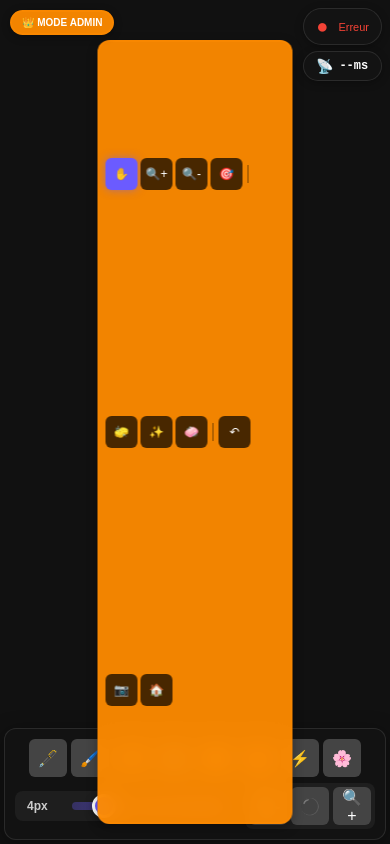
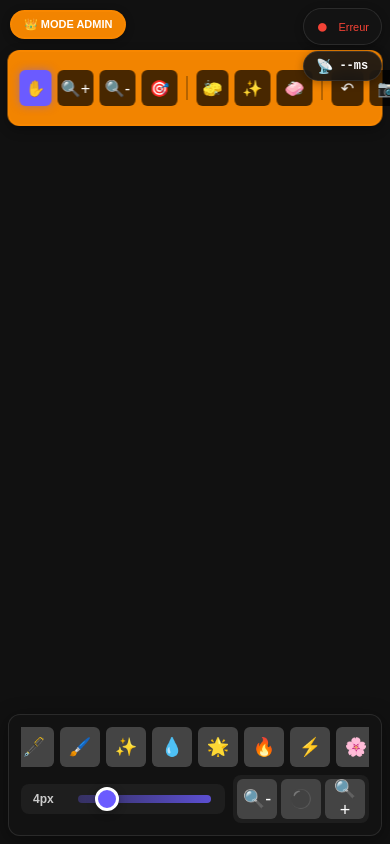
Before and after one commit to elisalien/Picturaevox3, a website: page public/admin.html in a window 390 px wide. Drawn offline with nearby package versions, Linux system fonts and the light colour scheme.

Commit message:
fix admin page 4

```diff
--- a/public/admin.html
+++ b/public/admin.html
@@ -6,24 +6,18 @@
   <title>Admin — Picturævox</title>
   <link rel="stylesheet" href="style.css" />
   <style>
-    /* Forcer le canvas à être visible */
-    body {
-      margin: 0;
-      padding: 0;
-      overflow: hidden;
-      background-color: #111;
+    /* CORRECTION CANVAS */
+    #canvas-container {
+      width: 100vw !important;
+      height: 100vh !important;
+      position: fixed !important;
+      top: 0 !important;
+      left: 0 !important;
+      z-index: 1 !important;
+      background-color: transparent !important;
     }
 
-    #canvas-container {
-      width: 100vw;
-      height: 100vh;
-      position: fixed;
-      top: 0;
-      left: 0;
-      z-index: 1;
-    }
-
-    /* 👑 ADMIN TOOLBAR - Positionnée en haut, compacte */
+    /* 👑 ADMIN TOOLBAR CORRIGÉE */
     .admin-toolbar {
       position: fixed;
       top: 50px;
@@ -39,8 +33,13 @@
       z-index: 1000;
       backdrop-filter: blur(10px);
       border: 2px solid rgba(255, 140, 0, 0.5);
+
+      /* 🔧 CORRECTION - dimensions contrôlées */
       width: auto;
-      max-width: none;
+      max-width: 90vw;
+      height: auto;
+      max-height: 60px;
+      flex-wrap: nowrap;
       pointer-events: auto;
     }
 
@@ -94,7 +93,7 @@
       box-shadow: 0 2px 8px rgba(0,0,0,0.3);
     }
 
-    /* 🎯 TOOLBAR V3 PUBLIQUE (en bas) */
+    /* 🎯 TOOLBAR V3 PUBLIQUE */
     .toolbar-v3 {
       position: fixed;
       bottom: 8px;
@@ -120,7 +119,6 @@
       flex-wrap: nowrap;
       overflow-x: auto;
       scrollbar-width: none;
-      -ms-overflow-style: none;
     }
 
     .toolbar-row-tools::-webkit-scrollbar {
@@ -196,7 +194,6 @@
 
     #size-slider-v3::-webkit-slider-thumb {
       -webkit-appearance: none;
-      appearance: none;
       width: 24px;
       height: 24px;
       border-radius: 50%;
@@ -204,11 +201,6 @@
       cursor: pointer;
       border: 3px solid white;
       box-shadow: 0 2px 8px rgba(0,0,0,0.3);
-      transition: transform 0.1s;
-    }
-
-    #size-slider-v3::-webkit-slider-thumb:active {
-      transform: scale(1.2);
     }
 
     #size-slider-v3::-moz-range-thumb {
@@ -249,7 +241,7 @@
       background-color: #666;
     }
 
-    /* 📊 INDICATEURS DE CONNEXION */
+    /* 📊 STATUS BAR */
     .status-bar {
       position: fixed;
       top: 8px;
@@ -282,89 +274,13 @@
       font-weight: 600;
       font-family: monospace;
     }
-
-    /* Mobile responsive */
-    @media (max-width: 768px) {
-      .admin-toolbar {
-        top: 45px;
-        padding: 5px 8px;
-        gap: 4px;
-        flex-wrap: wrap;
-        max-width: calc(100% - 20px);
-      }
-
-      .admin-toolbar .tool-btn {
-        width: 32px;
-        height: 32px;
-        font-size: 14px;
-      }
-
-      .divider {
-        height: 20px;
-      }
-
-      .admin-badge {
-        padding: 5px 10px;
-        font-size: 10px;
-      }
-
-      .toolbar-v3 {
-        bottom: 4px;
-        left: 4px;
-        right: 4px;
-        padding: 10px;
-        gap: 6px;
-      }
-
-      .toolbar-row-tools {
-        gap: 4px;
-      }
-
-      .toolbar-v3 .tool-btn {
-        min-width: 38px;
-        width: 38px;
-        min-height: 38px;
-        height: 38px;
-        font-size: 16px;
-      }
-
-      .zoom-btn {
-        width: 38px;
-        height: 38px;
-        font-size: 16px;
-      }
-    }
-
-    /* Très petits écrans */
-    @media (max-width: 480px) {
-      .admin-toolbar {
-        top: 40px;
-        gap: 3px;
-        padding: 4px 6px;
-      }
-
-      .admin-toolbar .tool-btn {
-        width: 28px;
-        height: 28px;
-        font-size: 12px;
-      }
-
-      .divider {
-        height: 18px;
-        margin: 0 2px;
-      }
-    }
   </style>
 </head>
 <body>
   <div id="canvas-container"></div>
 
-  <!-- 👑 BADGE ADMIN -->
-  <div class="admin-badge">
-    👑 MODE ADMIN
-  </div>
+  <div class="admin-badge">👑 MODE ADMIN</div>
 
-  <!-- 📊 BARRE D'ÉTAT CONNEXION -->
   <div class="status-bar">
     <div id="connection-indicator" class="status-indicator">
       <span style="font-size: 16px;">●</span>
@@ -376,29 +292,22 @@
     </div>
   </div>
 
-  <!-- 👑 TOOLBAR ADMIN (pouvoirs spéciaux en haut) -->
   <div class="admin-toolbar">
     <button id="pan" class="tool-btn active" title="Déplacement">✋</button>
     <button id="zoom-in" class="tool-btn" title="Zoom +">🔍+</button>
     <button id="zoom-out" class="tool-btn" title="Zoom -">🔍-</button>
     <button id="reset-zoom" class="tool-btn" title="Reset vue">🎯</button>
-
     <div class="divider"></div>
-
     <button id="eraser" class="tool-btn" title="Gomme objet">🧽</button>
-    <button id="reset-effects" class="tool-btn" title="Reset effets (Ctrl+Shift+E)">✨</button>
-    <button id="clear-canvas" class="tool-btn" title="Clear TOUT (Ctrl+Shift+R)">🧼</button>
-
+    <button id="reset-effects" class="tool-btn" title="Reset effets">✨</button>
+    <button id="clear-canvas" class="tool-btn" title="Clear TOUT">🧼</button>
     <div class="divider"></div>
-
-    <button id="undo" class="tool-btn" title="Undo global (Ctrl+Z)">↶</button>
+    <button id="undo" class="tool-btn" title="Undo global">↶</button>
     <button id="export" class="tool-btn" title="Exporter PNG">📷</button>
     <button id="back-home" class="tool-btn" title="Retour public">🏠</button>
   </div>
 
-  <!-- 🎨 TOOLBAR PUBLIQUE (dessin en bas) -->
   <div class="toolbar-v3">
-    <!-- Ligne 1: Outils de dessin -->
     <div class="toolbar-row-tools">
       <button id="brush" class="tool-btn" title="Pinceau">🖋️</button>
       <button id="texture" class="tool-btn" title="Spray">🖌️</button>
@@ -409,23 +318,19 @@
       <button id="electric" class="tool-btn" title="Électrique">⚡</button>
       <button id="petals" class="tool-btn" title="Pétales">🌸</button>
     </div>
-
-    <!-- Ligne 2: Contrôles -->
     <div class="toolbar-row-controls">
       <div class="size-control">
         <span class="size-label" id="size-value">4px</span>
         <input type="range" id="size-slider-v3" min="1" max="20" value="4" />
       </div>
-
       <div class="zoom-controls">
-        <button id="zoom-out-public" class="zoom-btn" title="Zoom -">🔍-</button>
-        <button id="zoom-reset-public" class="zoom-btn" title="Reset">⚫</button>
-        <button id="zoom-in-public" class="zoom-btn" title="Zoom +">🔍+</button>
+        <button id="zoom-out-public" class="zoom-btn">🔍-</button>
+        <button id="zoom-reset-public" class="zoom-btn">⚫</button>
+        <button id="zoom-in-public" class="zoom-btn">🔍+</button>
       </div>
     </div>
   </div>
 
-  <!-- SCRIPTS -->
   <script src="https://cdn.jsdelivr.net/npm/konva@9.2.0/konva.min.js"></script>
   <script src="/socket.io/socket.io.js"></script>
   <script src="connectionManager.js"></script>
```
